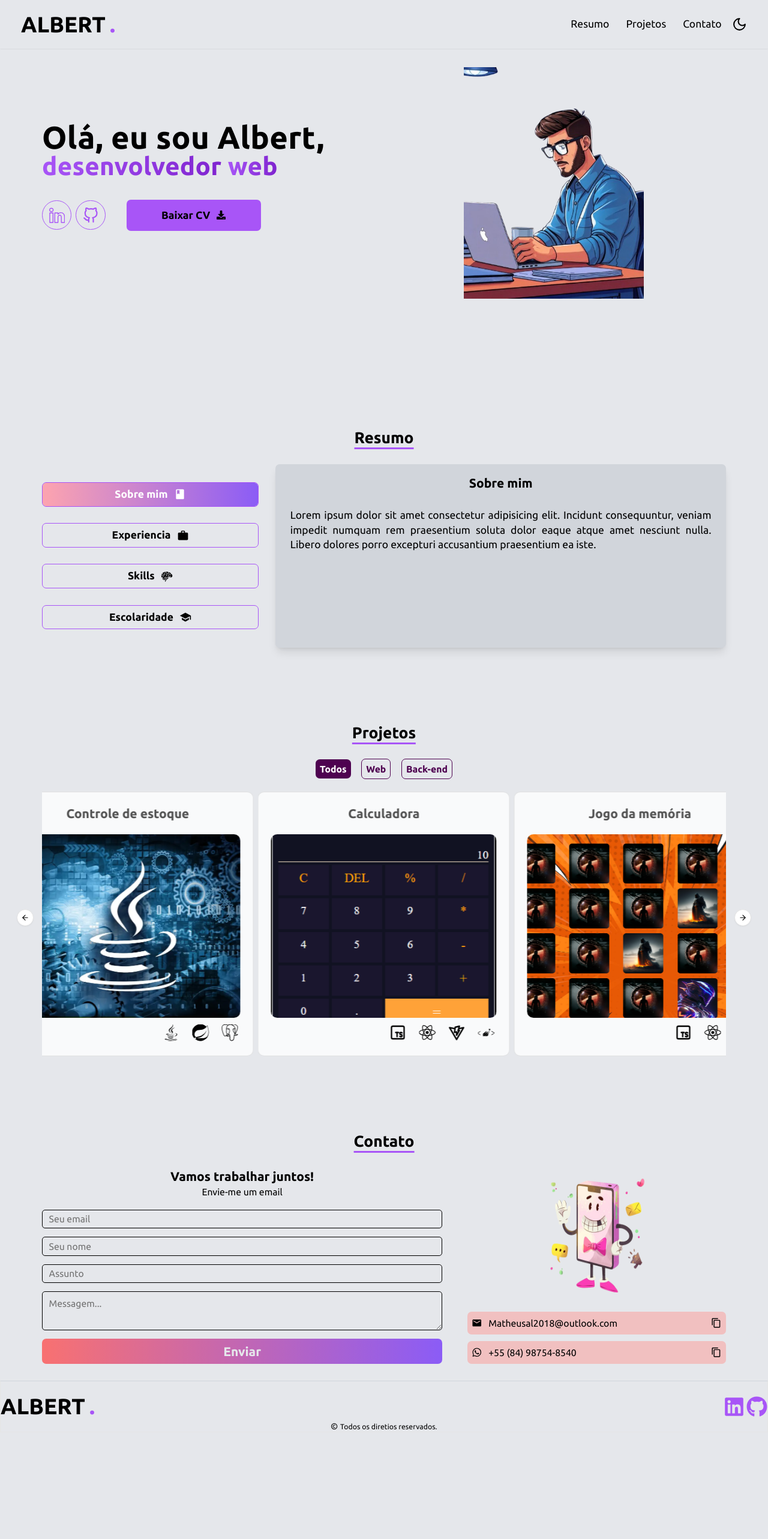
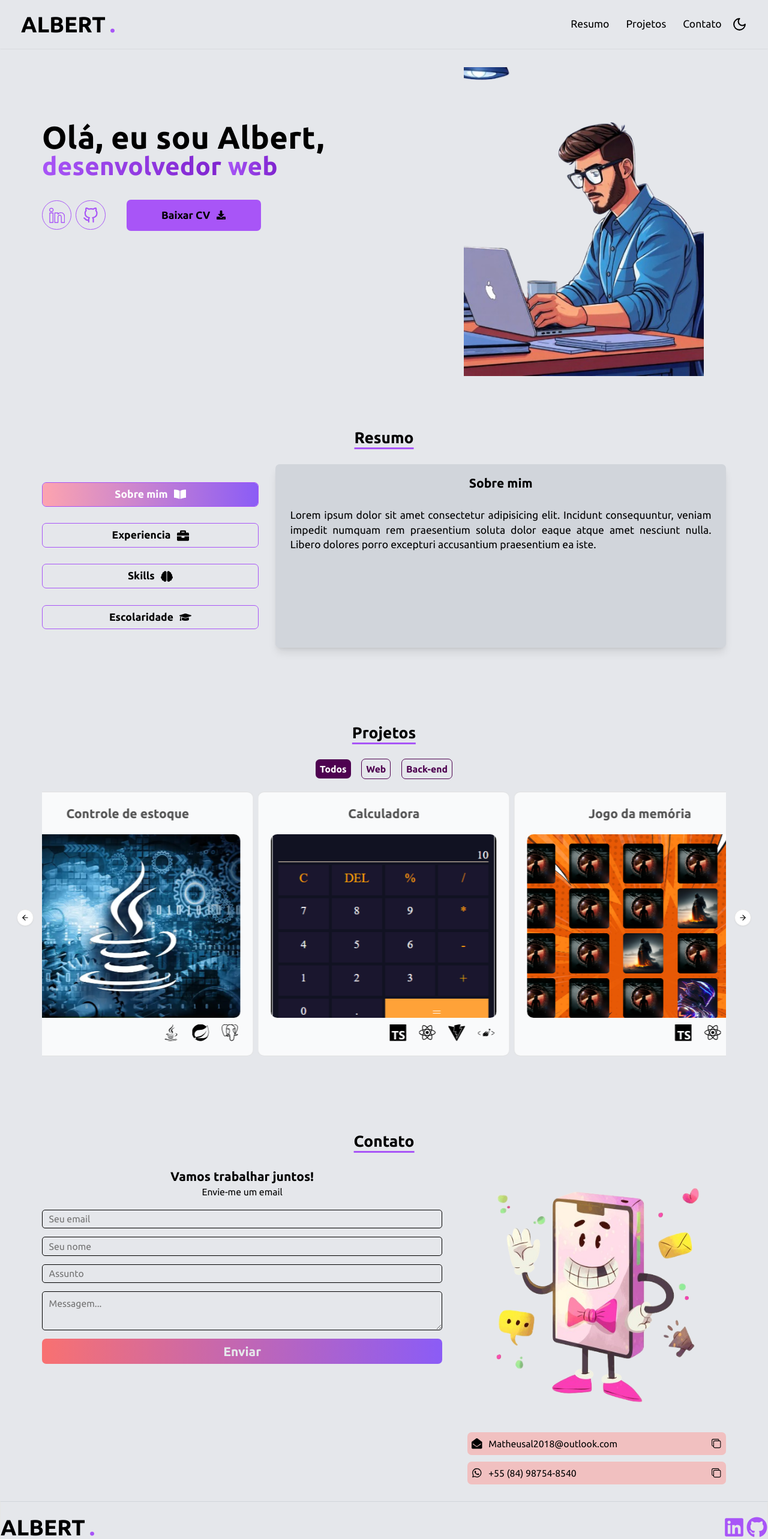
Before and after one commit to Albert1616/Portfolio, a Next.js app: page / in a window 1280 px wide. Shown: the top 2566 px of the page at 60% size. Before the commit the page ends 2388 px from the top, so only its background shows below. Built offline with nearby package versions, Linux system fonts and the light colour scheme.

Commit message:
feat:alterações para melhorar performance de carregamento da aplicação.

```diff
--- a/src/components/Hero section/HeroSection.tsx
+++ b/src/components/Hero section/HeroSection.tsx
@@ -5,7 +5,7 @@ import { FaDownload } from 'react-icons/fa'
 import { SlSocialLinkedin } from "react-icons/sl";
 import { FiGithub } from "react-icons/fi";
 import Link from 'next/link'
-import { motion } from 'motion/react'
+import { domMin, LazyMotion, motion } from 'motion/react'
 import { TextGenerateEffect } from '../ui/text-generate-effect'
 
 const HeroSection = () => {
@@ -15,11 +15,12 @@ const HeroSection = () => {
                 <div className="flex flex-col md:items-start col-span-7 place-self-center">
                     <TextGenerateEffect words="Olá, eu sou Albert, desenvolvedor web" />
                     <div className="flex flex-col md:flex-row items-center justify-center gap-8 md:gap-10 mt-4 md:mt-10">
+                        <LazyMotion features={domMin}>
                             <motion.div
                                 className="flex items-center gap-2"
                                 initial={{ opacity: 0 }}
                                 animate={{ opacity: 1 }}
-                            transition={{ delay: 1.6 }}
+
                             >
                                 <Link href="" className='rounded-full p-3 border border-primaryColor
                                         hover:scale-125 ease-in-out duration-200 hover:bg-primaryColor group'
@@ -38,33 +39,34 @@ const HeroSection = () => {
                                     />
                                 </Link>
                             </motion.div>
+                        </LazyMotion>
                         <motion.button
                             className="w-3/4 md:w-64 text-xl font-semibold flex items-center
                                 justify-center gap-3 bg-primaryColor text-black rounded-lg py-2 md:p-4
                                 hover:bg-[#8B2EE2] transition-colors duration-75"
                             initial={{ opacity: 0 }}
                             animate={{ opacity: 1 }}
-                            transition={{ delay: 1.8 }}
+
                         >
                             Baixar CV <FaDownload size={15} />
                         </motion.button>
+
                     </div>
                 </div>
-                <motion.div initial={{ opacity: 0 }} animate={{ opacity: 1 }}
-                    className="col-span-5 place-self-center pb-12 md:pb-0">
+
+                <div className="col-span-5 place-self-center pb-12 md:pb-0">
                     <div className='w-[300px] h-[300px] lg:w-[400px] lg:h-[350px] mt-6 lg:mt-0'>
                         <Image
                             src="/hero-removebg.png"
                             alt="personal hero image"
-                            width={300}
-                            height={400}
-                            loading='lazy'
+                            width={1200}
+                            height={1600}
+                            priority
                         />
                     </div>
-                </motion.div>
+                </div>
             </div>
         </section>
     )
 }
-
 export default HeroSection
--- a/src/components/contato/CardContato.tsx
+++ b/src/components/contato/CardContato.tsx
@@ -7,7 +7,7 @@ import {
 } from '@radix-ui/react-tooltip'
 import React from 'react'
 import { IconType } from 'react-icons'
-import { MdContentCopy } from 'react-icons/md'
+import { IoCopyOutline } from "react-icons/io5";
 
 type Props = {
     contato: string
@@ -30,7 +30,7 @@ const CardContato = ({ contato, icon: Icon }: Props) => {
                 <TooltipProvider delayDuration={100}>
                     <Tooltip>
                         <TooltipTrigger onClick={() => copyEmail(contato)} aria-label="Texto que informa a finalizade do botão, que seria copiar um texto.">
-                            <MdContentCopy className='text-lg md:text-xl' />
+                            <IoCopyOutline className='text-lg md:text-xl' />
                         </TooltipTrigger>
                         <TooltipContent className="text-black dark:text-white font-bold" aria-label="Botão para copiar o contato informado no card.">
                             <p>Copiar</p>
--- a/src/components/contato/Contato.tsx
+++ b/src/components/contato/Contato.tsx
@@ -3,7 +3,7 @@ import React from 'react'
 import TitleSection from '../TitleSection'
 import Image from 'next/image';
 import { Textarea } from '../ui/textarea'
-import { MdEmail, MdWhatsapp } from "react-icons/md";
+import { FaEnvelopeOpen, FaWhatsapp } from 'react-icons/fa'
 import CardContato from './CardContato';
 import InputContato from './InputContato';
 
@@ -35,10 +35,10 @@ const Contato = () => {
                             height={250}
                             loading='lazy'
                             alt='Imagem animada que ilustra a sessão de contato'
-                            className='place-self-center h-full hidden md:block' />
+                            className='place-self-center h-full w-auto hidden md:block' />
                         <div>
-                            <CardContato contato='Matheusal2018@outlook.com' icon={MdEmail} />
-                            <CardContato contato='+55 (84) 98754-8540' icon={MdWhatsapp} />
+                            <CardContato contato='Matheusal2018@outlook.com' icon={FaEnvelopeOpen} />
+                            <CardContato contato='+55 (84) 98754-8540' icon={FaWhatsapp} />
                         </div>
                     </div>
                 </div>
--- a/src/components/projects/CardProject.tsx
+++ b/src/components/projects/CardProject.tsx
@@ -6,8 +6,7 @@ import { IoCodeSlash } from "react-icons/io5";
 import { motion, useInView } from 'motion/react';
 import Image from 'next/image'
 import Link from 'next/link';
-import { TbBrandTypescript, TbBrandVite } from "react-icons/tb";
-import { SiStyledcomponents, SiSpring, SiPostgresql } from "react-icons/si";
+import { SiStyledcomponents, SiSpring, SiPostgresql, SiTypescript, SiVite } from "react-icons/si";
 import { FaJava, FaReact } from "react-icons/fa";
 import {
     Tooltip,
@@ -37,11 +36,11 @@ const CardProject = ({ title, src, index, techs }: Props) => {
         const style = "p-1 size={35} text-black dark:text-white hover:text-primaryColor dark:hover:text-primaryColor"
         switch (tech) {
             case "Typescript":
-                return <TbBrandTypescript className={`${style} text-black`} key={index} size={35} />;
+                return <SiTypescript className={`${style} text-black`} key={index} size={35} />;
             case "React.js":
                 return <FaReact className={`${style}`} key={index} size={35} />;
             case "Vite.js":
-                return <TbBrandVite className={`${style}`} key={index} size={35} />;
+                return <SiVite className={`${style}`} key={index} size={35} />;
             case "Styled-components":
                 return <SiStyledcomponents className={`${style}`} key={index} size={35} />;
             case "Java":
@@ -63,8 +62,8 @@ const CardProject = ({ title, src, index, techs }: Props) => {
             transition={{ duration: 0.7, delay: index * 0.4 }}>
             <CardContainer className="inter-var ">
                 <CardBody className="bg-gray-50 relative group/card  dark:hover:shadow-2xl dark:hover:shadow-emerald-500/[0.1]
-                dark:bg-black dark:border-white/[0.2] border-black/[0.1] w-auto sm:w-[30rem]
-                h-auto rounded-xl p-6 border  ">
+                    dark:bg-black dark:border-white/[0.2] border-black/[0.1] w-auto sm:w-[30rem]
+                    h-auto rounded-xl p-6 border  ">
                     <CardItem
                         translateZ="50"
                         className="text-2xl font-extrabold text-neutral-600 dark:text-white flex items-center justify-center w-full"
@@ -73,14 +72,14 @@ const CardProject = ({ title, src, index, techs }: Props) => {
                     </CardItem>
                     <CardItem translateZ="100" className="w-full mt-6 h-[25em] group">
                         <div className='absolute items-center justify-center gap-5 w-full h-full inset-0 bg-black opacity-0 hidden group-hover:opacity-70
-                        group-hover:flex transition-opacity duration-500'>
+                            group-hover:flex transition-opacity duration-500'>
                             <Link href="/">
                                 <FiEye size={40} className='cursor-pointer rounded-full border border-gray-500 p-2
-                                hover:border-white text-gray-500 hover:text-white' />
+                                    hover:border-white text-gray-500 hover:text-white' />
                             </Link>
                             <Link href='/'>
                                 <IoCodeSlash size={40} className='cursor-pointer rounded-full border border-gray-500 p-2
-                                hover:border-white text-gray-500 hover:text-white' />
+                                    hover:border-white text-gray-500 hover:text-white' />
                             </Link>
                         </div>
 
--- a/src/components/resume/Resume.tsx
+++ b/src/components/resume/Resume.tsx
@@ -1,8 +1,12 @@
 import React, { useState } from 'react'
 import { motion } from 'motion/react'
 import TabButton from './TabButton'
-import { MdOutlineWork, MdBook, MdSchool } from 'react-icons/md'
-import { GiBrain } from 'react-icons/gi'
+import {
+  FaBrain,
+  FaBriefcase,
+  FaBookOpen,
+  FaGraduationCap,
+} from 'react-icons/fa'
 import TabScreen from './TabScreen'
 import TitleSection from '../TitleSection'
 
@@ -20,20 +24,20 @@ const Resume = () => {
         <div className="col-span-1 flex flex-col items-center md:justify-between md:h-[20em] gap-3 w-full">
           <TabButton
             tab="Sobre mim"
-            icon={MdBook}
+            icon={FaBookOpen}
             setTab={setTab}
             active={tab}
           />
           <TabButton
             tab="Experiencia"
-            icon={MdOutlineWork}
+            icon={FaBriefcase}
             setTab={setTab}
             active={tab}
           />
-          <TabButton tab="Skills" icon={GiBrain} setTab={setTab} active={tab} />
+          <TabButton tab="Skills" icon={FaBrain} setTab={setTab} active={tab} />
           <TabButton
             tab="Escolaridade"
-            icon={MdSchool}
+            icon={FaGraduationCap}
             setTab={setTab}
             active={tab}
           />
--- a/src/components/resume/TabScreen.tsx
+++ b/src/components/resume/TabScreen.tsx
@@ -11,7 +11,7 @@ import {
     RiGithubFill,
     RiTailwindCssFill
 } from 'react-icons/ri'
-import { TbBrandTypescript } from "react-icons/tb";
+import { BiLogoTypescript } from "react-icons/bi";
 import SkillCard from './SkillCard'
 import { AnimatePresence, motion } from 'motion/react'
 
@@ -70,7 +70,7 @@ const TabScreen = ({ tab }: Props) => {
                         <div className="mt-2 px-3 grid grid-cols-1 md:grid-cols-3 lg:grid-cols-4 gap-5">
                             <SkillCard icon={RiHtml5Fill} name="HTML5" />
                             <SkillCard icon={RiCss3Fill} name="CSS3" />
-                            <SkillCard icon={TbBrandTypescript} name="Typescript" />
+                            <SkillCard icon={BiLogoTypescript} name="Typescript" />
                             <SkillCard icon={RiReactjsFill} name="React.js" />
                             <SkillCard icon={RiNextjsFill} name="Next.js" />
                             <SkillCard icon={RiTailwindCssFill} name="Tailwindcss" />
```
Lines whose indentation alone changed are shown as unchanged.
